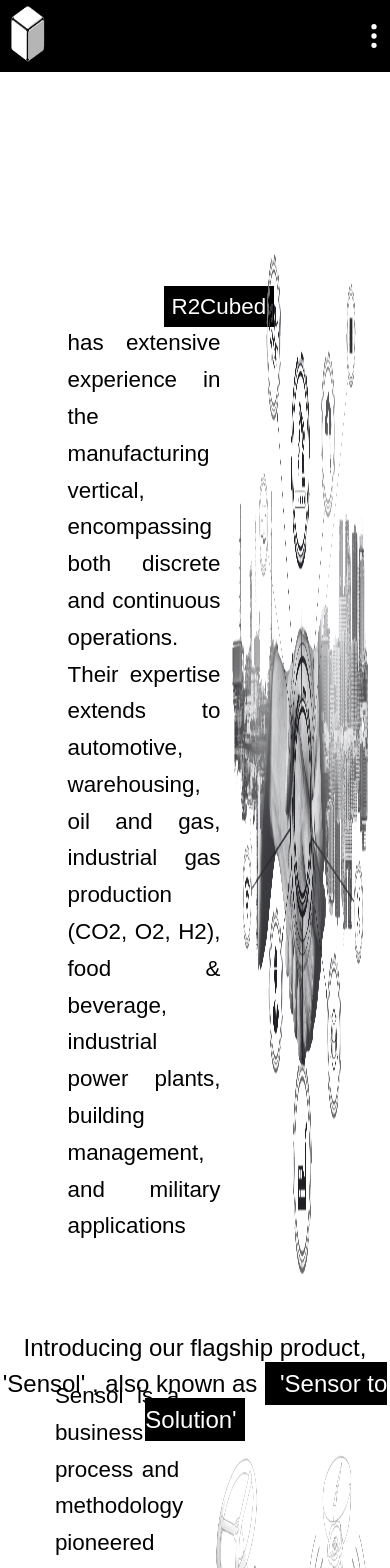
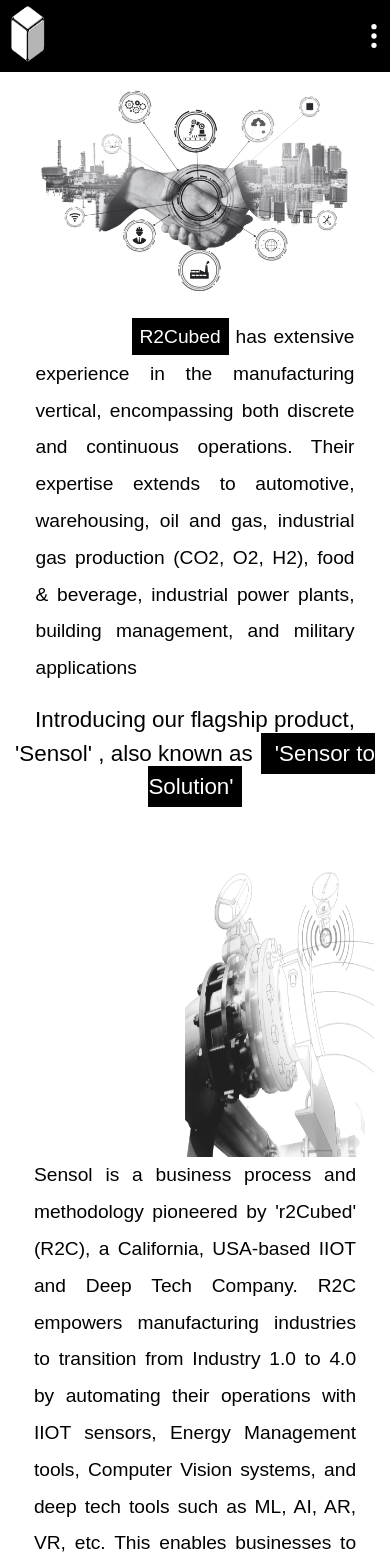
Before and after one commit to Maheendran/R2CUBED, a Next.js app: page /about in a window 390 px wide. Shown: the top 1568 px of the page. Built offline with nearby package versions, Linux system fonts and the light colour scheme.

Commit message:
about page responsive

```diff
--- a/src/app/about/page.jsx
+++ b/src/app/about/page.jsx
@@ -5,61 +5,66 @@
 const Page = () => {
   return (
     <>
+      <NewNav />
+      <div className="w-full sm:h-[10vh] md:h-[20vh]"></div>
 
-          <NewNav />
-  <div className="w-full h-[20vh]"></div>
-      <div className="w-full h-fit   flex justify-between relative">
-        <div className="w-full h-fit   flex justify-center">
+      {/* <div className="w-full h-fit  flex  flex-col-reverse justify-between relative"> */}
+      {/* <div className="w-full h-fit   flex justify-center"> */}
 
-          <div className="w-[90%] text-justify   relative h-fit p-[3rem] text-black m-auto ">
-            <div className=" flex flex-col w-[60%] gap-4 ">
-              <p className="text-[1.4rem]   leading-[2.3rem]">
-                <span className="bg-black text-white p-2 ml-[6rem]">
-                  R2Cubed
-                </span>{" "}
-                has extensive experience in the manufacturing vertical,
-                encompassing both discrete and continuous operations. Their
-                expertise extends to automotive, warehousing, oil and gas,
-                industrial gas production (CO2, O2, H2), food & beverage,
-                industrial power plants, building management, and military
-                applications
+      <div className="w-[90%] text-justify flex  flex-col-reverse  relative h-fit p-[1rem] md:p-[3rem] text-black m-auto ">
+        <div className="mt-[1.5rem] sm:mt-0 flex flex-col md:w-[60%] gap-4 ">
+          <p className="text-[1.2rem] md:text-[1.4rem]   leading-[2.3rem]">
+            <span className="bg-black text-white p-2 ml-[6rem]">R2Cubed</span>{" "}
+            has extensive experience in the manufacturing vertical, encompassing
+            both discrete and continuous operations. Their expertise extends to
+            automotive, warehousing, oil and gas, industrial gas production
+            (CO2, O2, H2), food & beverage, industrial power plants, building
+            management, and military applications
           </p>
         </div>
-            <div className="w-[40%] h-full my-auto   absolute right-0 top-0 ">
+
+        <div className=" w-full md:w-[40%] h-full my-auto xs:relative   md:absolute right-0 top-0 ">
           <img className="w-full h-full" src="/2.png" alt="" />
         </div>
+        {/* </div> */}
+        {/* </div> */}
       </div>
-        </div>
-
-      </div>
-
-      <div className="w-full h-[96vh]  relative mt-[2.3rem]  ">
-      <p className="text-[1.5rem] text-center absolute left-0 right-0 ">
+      {/* ===============second section=============== */}
+      <p className="text-[1.4rem] md:text-[1.5rem] sm:leading-[2.8rem]  text-center  ">
         Introducing our flagship product, 'Sensol' , also known as
-           <span className="bg-black text-white p-2 ml-2 ">  'Sensor to
-          Solution'</span>
-
+        <span className="bg-black text-white p-2 ml-2 ">
+          {" "}
+          'Sensor to Solution'
+        </span>
       </p>
 
-        <div className="w-[60%]  h-full flex p-[3rem]">
-  <div className="w-[90%] m-auto  text-justify z-10 text-[1.4rem]  leading-[2.3rem]  my-auto">
+      <div className="w-full  h-fit md:h-[96vh]  relative mt-[1rem] md:mt-[3rem] px-[1rem] flex flex-col-reverse ">
+        {/*  */}
+        {/* bg-green-400 sm:bg-red-400 md:bg-blue-400 */}
+        <div
+          className="w-full md:w-[60%]
+       h-full flex md:p-[3rem]"
+        >
+          <div className="w-[90%] m-auto  text-justify z-10 text-[1.2rem] md:text-[1.4rem]  leading-[2.3rem]  my-auto">
             <p>
-            Sensol is a business process and methodology pioneered by 'r2Cubed'
-            (R2C), a California, USA-based IIOT and Deep Tech Company. R2C
-            empowers manufacturing industries to transition from Industry 1.0 to
-            4.0 by automating their operations with IIOT sensors, Energy
-            Management tools, Computer Vision systems, and deep tech tools such
-            as ML, AI, AR, VR, etc. This enables businesses to achieve higher
-            throughput, improved productivity, increased uptime, and reduced
-            unplanned downtime.
+              Sensol is a business process and methodology pioneered by
+              'r2Cubed' (R2C), a California, USA-based IIOT and Deep Tech
+              Company. R2C empowers manufacturing industries to transition from
+              Industry 1.0 to 4.0 by automating their operations with IIOT
+              sensors, Energy Management tools, Computer Vision systems, and
+              deep tech tools such as ML, AI, AR, VR, etc. This enables
+              businesses to achieve higher throughput, improved productivity,
+              increased uptime, and reduced unplanned downtime.
             </p>
           </div>
         </div>
-
-
+        <div
+          className="relative   h-[40vh]  md:absolute w-full
+ right-0 top-0  md:h-[100%]"
+        >
           <img
             src="/4.png"
-          className="  absolute w-full right-0 top-0  h-[100%]"
+            className="absolute w-full right-0 top-0  h-[100%]"
             alt=""
           />
           <img
@@ -68,7 +73,8 @@
             alt=""
           />
         </div>
-      <Footer/>
+      </div>
+      <Footer />
     </>
   );
 };
```
Lines whose indentation alone changed are shown as unchanged.
